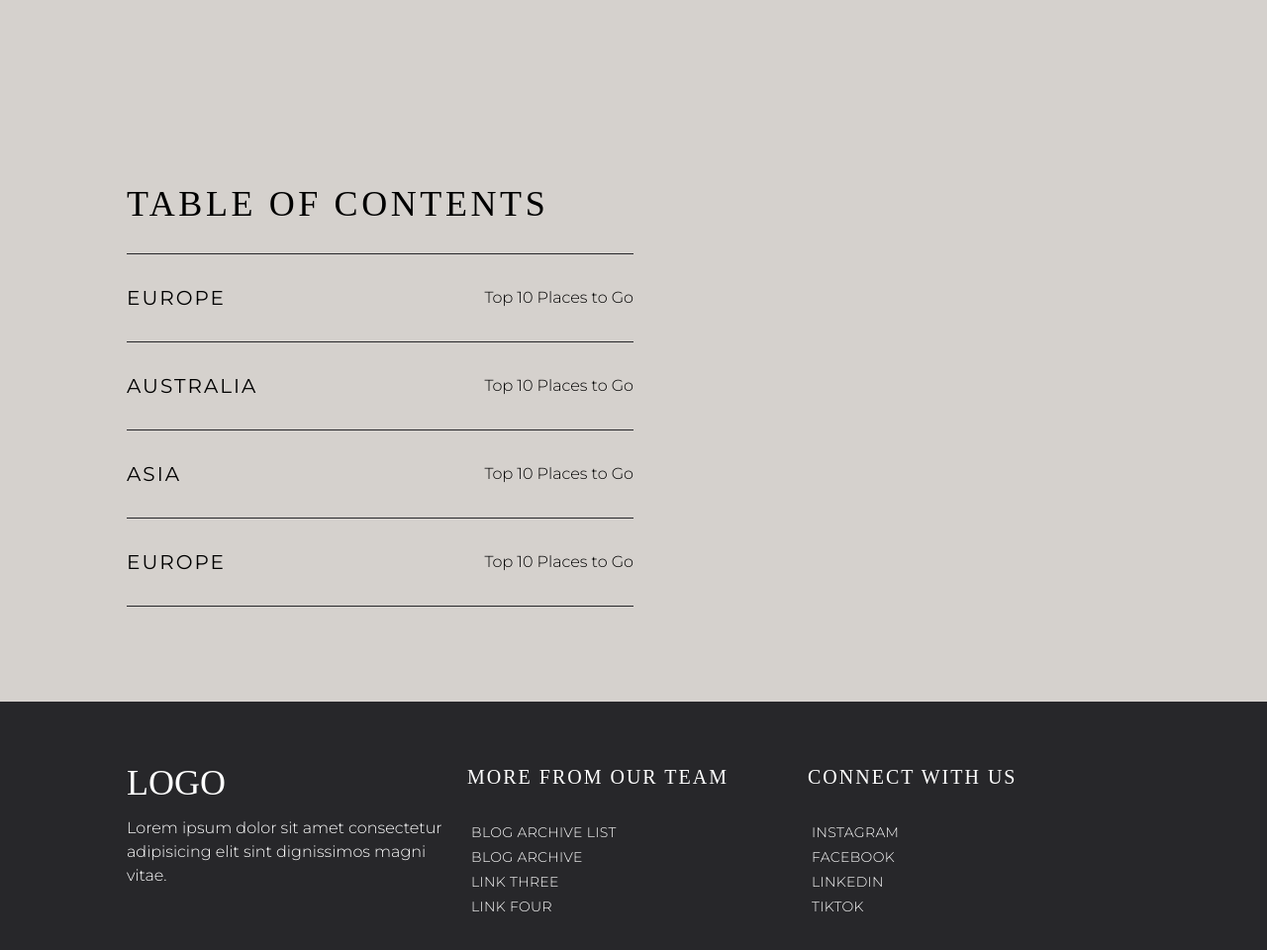
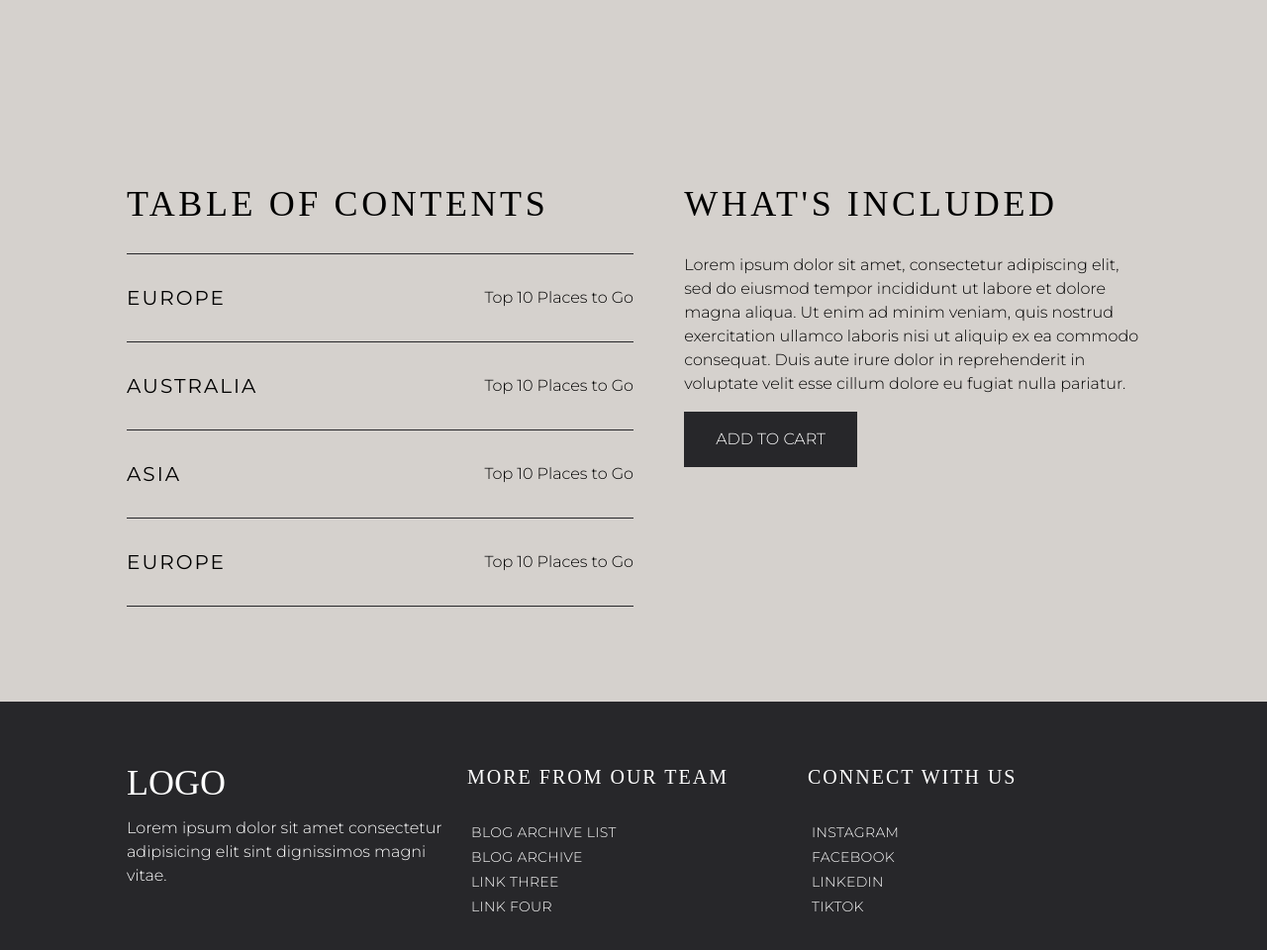
Before and after one commit to brittwoodard/project-travel-magazine, a Jekyll site: the page built from _products-guides/exploring-sumbawa.md, in a window 1280 px wide, cut to the strip 1519-2512 px from the top of the page. Shown: the top 960 px of the strip at 99% size. Built offline with Jekyll 4.4.1, drawn with Linux system fonts in a browser that asks for light colours; some web fonts are replaced.

Commit message:
What's included

```diff
--- a/_layouts/product-guides.html
+++ b/_layouts/product-guides.html
@@ -37,8 +37,9 @@ layout: default
     </div>
 
     <!-- Features -->
-    <div class="col-span-1">
-        <h2 class="text-4xl">{{site.data.guide-settings.instructions.heading}}</h2>
-        <p>{{site.data.guide-settings.instructions.description_html}}</p>
+    <div class="col-span-1 pl-10p">
+        <h2 class="text-4xl">What's included</h2>
+        <p class="mb-4">{{page.features_html}}</p>
+        <a class="shopify-button">Add to cart</a>
     </div>
 </section>
--- a/_products-guides/exploring-sumbawa.md
+++ b/_products-guides/exploring-sumbawa.md
@@ -12,6 +12,6 @@ preview-images:
   - /uploads/presets/ocean-blues-after-1.jpg
   - /uploads/presets/ocean-blues-after-2.jpg
   - /uploads/presets/ocean-blues-after-3.jpgg
-features: Lorem ipsum dolor sit amet, consectetur adipiscing elit, sed do eiusmod tempor incididunt ut labore et dolore magna aliqua. Ut enim ad minim veniam, quis nostrud exercitation ullamco laboris nisi ut aliquip ex ea commodo consequat. Duis aute irure dolor in reprehenderit in voluptate velit esse cillum dolore eu fugiat nulla pariatur.
+features_html: Lorem ipsum dolor sit amet, consectetur adipiscing elit, sed do eiusmod tempor incididunt ut labore et dolore magna aliqua. Ut enim ad minim veniam, quis nostrud exercitation ullamco laboris nisi ut aliquip ex ea commodo consequat. Duis aute irure dolor in reprehenderit in voluptate velit esse cillum dolore eu fugiat nulla pariatur.
 slug: exploring-sumbawa
 ---
--- a/assets/css/output-style.css
+++ b/assets/css/output-style.css
@@ -1334,6 +1334,9 @@ footer h2 {
 .pt-6 {
   padding-top: 1.5rem;
 }
+.pl-10p {
+  padding-left: 10%;
+}
 .text-left {
   text-align: left;
 }
```
